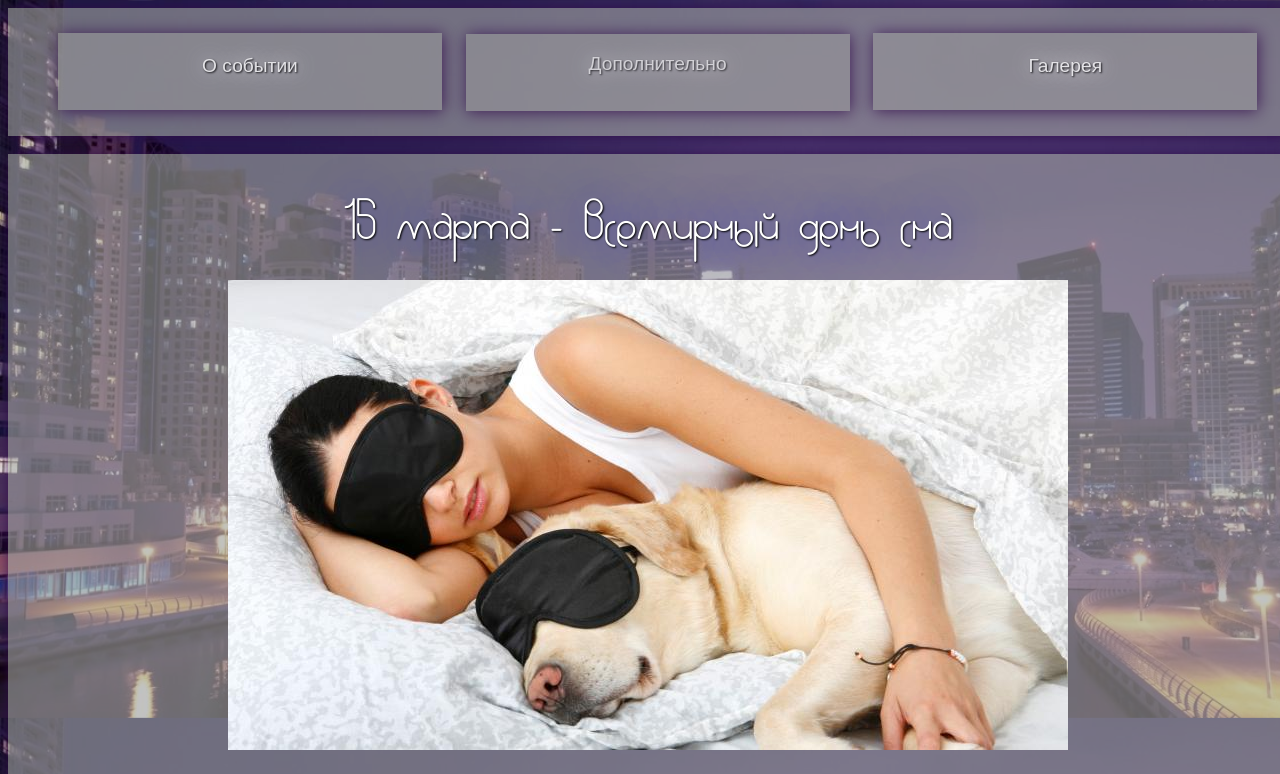
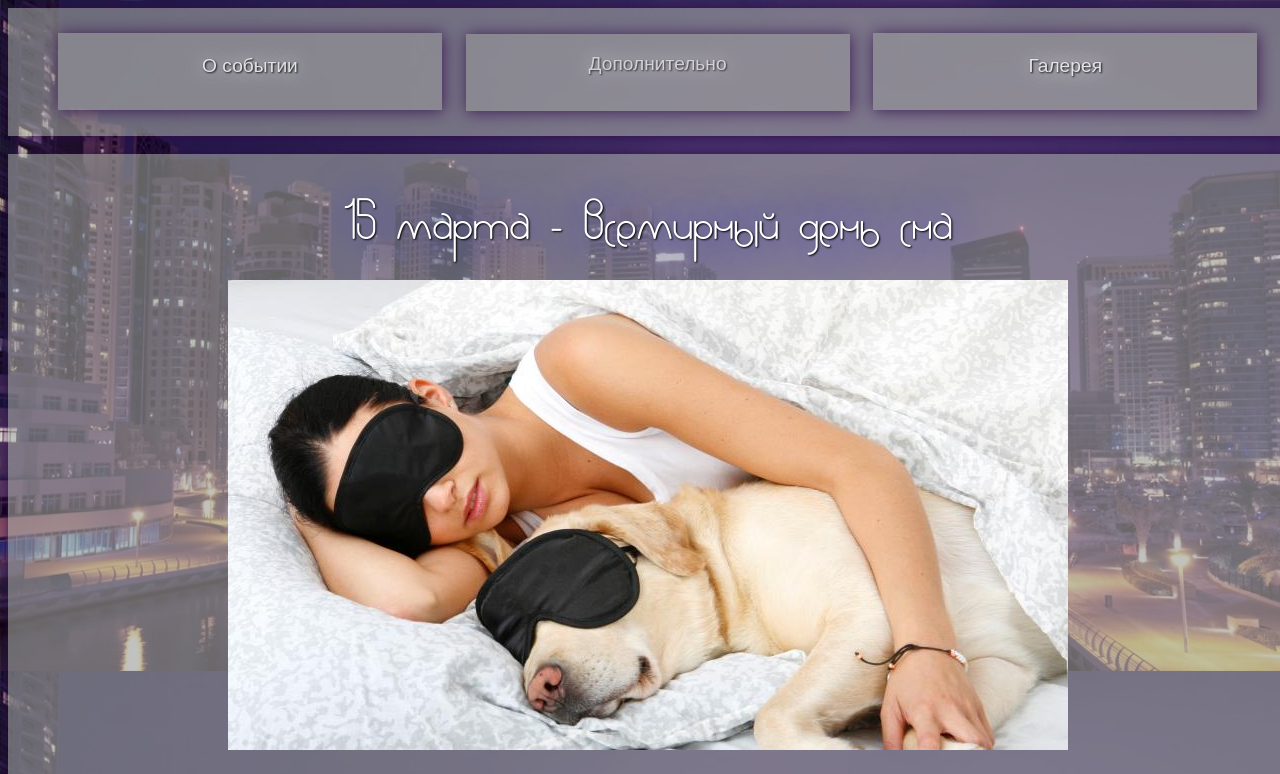
Before and after one commit to TanyaaNya/weblab2, a plain HTML site: page docs/index.html in a window 1280 px wide. Shown: the top 774 px of the page. Drawn offline with Linux system fonts and the light colour scheme.

Commit message:
Update style.css

```diff
--- a/docs/style/style.css
+++ b/docs/style/style.css
@@ -99,7 +99,7 @@ html{
 body{
 	background-image: url("kek.jpg");
 	background-repeat: repeat;
-	background-size: 107%;
+	background-size: 100%;
 }
 
 #text1{
```
